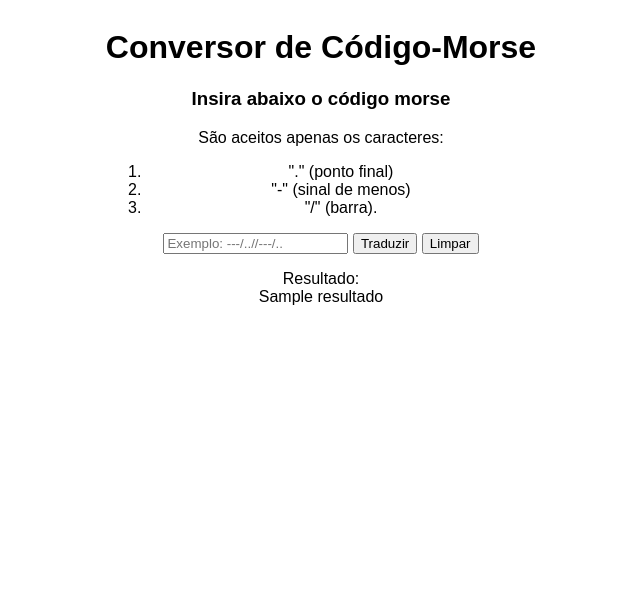
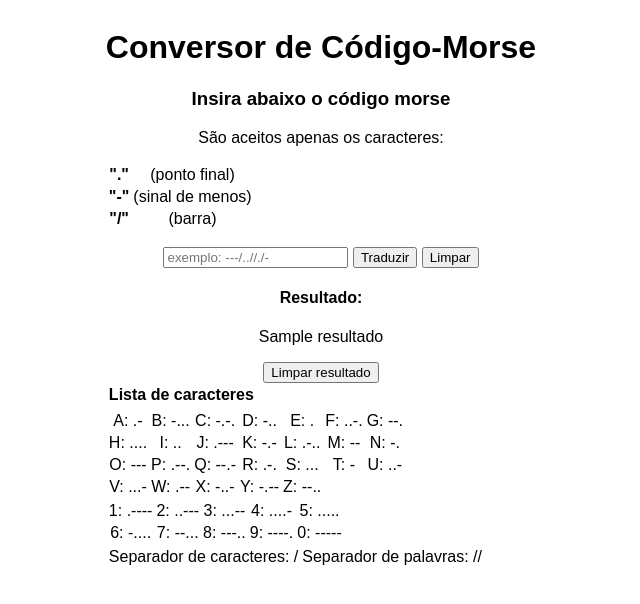
Before and after one commit to VicMCA/pyhon_morse_translator, a Flask app: template templates/index.html in a window 1280 px wide. Shown: the top 604 px of the page, without its empty margins (319-959 px from the left). Run offline with Flask 2, Linux system fonts and the light colour scheme; the template is opened without the code that fills it: most values are stand-ins (such as "Sample title", 1, 10 or a date in 2020); lists and menus that the app fills with data are empty.

Commit message:
Funçoes primarias completas, tabelas informativas completas. Proximo passo: CSS

```diff
--- a/app.py
+++ b/app.py
@@ -4,53 +4,52 @@ app = Flask(__name__)
 app.config['TEMPLATES_AUTO_RELOAD'] = True
 app.config['SEND_FILE_MAX_AGE_DEFAULT'] = 0
 
+"""Tabelas de tradução"""
+tabela_morse_to_char = {
+  '.-': 'A', '-...': 'B', '-.-.': 'C', '-..': 'D', '.': 'E',
+  '..-.': 'F', '--.': 'G', '....': 'H', '..': 'I', '.---': 'J',
+  '-.-': 'K', '.-..': 'L', '--': 'M', '-.': 'N', '---': 'O',
+  '.--.': 'P', '--.-': 'Q', '.-.': 'R', '...': 'S', '-': 'T',
+  '..-': 'U', '...-': 'V', '.--': 'W', '-..-': 'X', '-.--': 'Y',
+  '--..': 'Z', '-----': '0', '.----': '1', '..---': '2',
+  '...--': '3', '....-': '4', '.....': '5', '-....': '6',
+  '--...': '7', '---..': '8', '----.': '9', 'c': '', 'space': ' ',
+}
+
+tabela_char_to_morse = {
+  'A': '.-', 'B': '-...', 'C': '-.-.', 'D': '-..', 'E': '.',
+  'F': '..-.', 'G': '--.', 'H': '....', 'I': '..', 'J': '.---',
+  'K': '-.-', 'L': '.-..', 'M': '--', 'N': '-.', 'O': '---',
+  'P': '.--.', 'Q': '--.-', 'R': '.-.', 'S': '...', 'T': '-',
+  'U': '..-', 'V': '...-', 'W': '.--', 'X': '-..-', 'Y': '-.--',
+  'Z': '--..', '0': '-----', '1': '.----', '2': '..---',
+  '3': '...--', '4': '....-', '5': '.....', '6': '-....',
+  '7': '--...', '8': '---..', '9': '----.', 'c': '', 'space': ' ',
+}
+
+
 @app.route("/", methods=["POST", "GET"])
 def index():
-  resultado = ''
+  resultado = None
   if request.method == "POST":
     codigo = request.form['codigo']
-    try:
-      resultado = morse(codigo + '/')
-      return render_template('index.html', resultado=resultado)
-    except:
-      if len(codigo) > 0:
+    if codigo != '':
+      try:
+        print(codigo)
+        resultado = morse_to_text(codigo + '/')
+        return render_template('index.html', resultado=resultado)
+      except:
         resultado = 'Erro ao traduzir. A sequência de símbolos não corresponde a nenhum caractere válido.'
         return render_template('index.html', resultado=resultado)
-      else:
-        return redirect('/')
   else:
-    return render_template('index.html')
+    return render_template('index.html', resultado=resultado)
 
 
-def morse(codigo):
+def morse_to_text(codigo):
   '''
-  Contém o dicionário e realiza a tradução do input
-  recebido, de código-morse para ASCII em maiúsculas.
-
+  Realiza a tradução do input recebido, de código-morse para ASCII em maiúsculas.
   Pontuação e acentos não inclusos.
   '''
-  tabela_morse_to_char = {
-    '.-': 'A', '-...': 'B', '-.-.': 'C', '-..': 'D', '.': 'E',
-    '..-.': 'F', '--.': 'G', '....': 'H', '..': 'I', '.---': 'J',
-    '-.-': 'K', '.-..': 'L', '--': 'M', '-.': 'N', '---': 'O',
-    '.--.': 'P', '--.-': 'Q', '.-.': 'R', '...': 'S', '-': 'T',
-    '..-': 'U', '...-': 'V', '.--': 'W', '-..-': 'X', '-.--': 'Y',
-    '--..': 'Z', '-----': '0', '.----': '1', '..---': '2',
-    '...--': '3', '....-': '4', '.....': '5', '-....': '6',
-    '--...': '7', '---..': '8', '----.': '9', 'c': '', 'space': ' ',
-  }
-
-  tabela_char_to_morse = {
-    'A': '.-', 'B': '-...', 'C': '-.-.', 'D': '-..', 'E': '.',
-    'F': '..-.', 'G': '--.', 'H': '....', 'I': '..', 'J': '.---',
-    'K': '-.-', 'L': '.-..', 'M': '--', 'N': '-.', 'O': '---',
-    'P': '.--.', 'Q': '--.-', 'R': '.-.', 'S': '...', 'T': '-',
-    'U': '..-', 'V': '...-', 'W': '.--', 'X': '-..-', 'Y': '-.--',
-    'Z': '--..', '0': '-----', '1': '.----', '2': '..---',
-    '3': '...--', '4': '....-', '5': '.....', '6': '-....',
-    '7': '--...', '8': '---..', '9': '----.', 'c': '', 'space': ' ',
-  }
-
   caracteres_aceitos = ['.', '-', '/']
   caractere = ''
   lista_caracteres = []
@@ -76,6 +75,5 @@ def morse(codigo):
     return ''.join(lista_caracteres)
 
 
-
 if __name__ == '__main__':
   app.run(debug=True, port=5000)
--- a/templates/index.html
+++ b/templates/index.html
@@ -16,35 +16,83 @@
       <form class="formulario" action="/" method="POST">
         <h3>Insira abaixo o código morse</h3>
         <p>São aceitos apenas os caracteres:<br>
-          <ol class="lista-caracteres">
-            <li>"." (ponto final)</li>
-            <li>"-" (sinal de menos)</li>
-            <li>"/" (barra).</li>
-          </ol>
+          <table class="lista-caracteres">
+            <tr>
+              <td><strong>"."</strong></td>
+              <td>(ponto final)</td>
+            </tr>
+            <tr>
+              <td><strong>"-"</strong></td>
+              <td>(sinal de menos)</td>
+            </tr>
+            <tr>
+              <td><strong>"/"</strong></td>
+              <td>(barra)</td>
+            </tr>
+          </table>
         </p>
         <input type="text" oninput="removerCaracteres()"
-          required id="codigo" name="codigo"
-          placeholder="Exemplo: ---/..//---/..">
+          id="codigo" name="codigo" required
+          placeholder="exemplo: ---/..//./-">
         <button class="form_buttons" type="submit">Traduzir</button>
         <button class="form_buttons" type="reset">Limpar</button>
       </form>
 
-      <p class="resultado">Resultado:<br/>
-        {% if resultado|length > 0 %}
-          {{ resultado }}
-        {% else %}
-
-        {% endif %}
-      </p>
+      <div class="traducao">
+        <h4 class="traducao-titulo">Resultado:</h4>
+        <p class="resultado" id="resultado">{{ resultado }}</p>
+        <button onclick="limparResultado()" >Limpar resultado</button>
+      </div>
 
       <div class="informacoes-morse">
-        <table class="tabela-morse">
-
+        <table class="container-tabelas">
+          <tr>
+            <th>Lista de caracteres</th>
+          </tr>
+          <tr>
+            <table class="tabela-morse" id="tabela-morse-letras">
+              <tr>
+                <td>A: .-</td><td>B: -...</td><td>C: -.-.</td><td>D: -..</td>
+                <td>E: .</td><td>F: ..-.</td><td>G: --.</td></tr>
+              <tr>
+                <td>H: ....</td><td>I: ..</td><td>J: .---</td><td>K: -.-</td>
+                <td>L: .-..</td><td>M: --</td><td>N: -.</td>
+              <tr>
+                <td>O: ---</td><td>P: .--.</td><td>Q: --.-</td><td>R: .-.</td>
+                <td>S: ...</td><td>T: -</td><td>U: ..-</td>
+              </tr>
+              <tr>
+                <td>V: ...-</td><td>W: .--</td><td>X: -..-</td>
+                <td>Y: -.--</td><td>Z: --..</td>
+              </tr>
+            </table>
+            <table class="tabela-morse" id="tabela-morse-numeros">
+              <tr>
+                <td>1: .----</td><td>2: ..---</td><td>3: ...--</td>
+                <td>4: ....-</td><td>5: .....</td>
+              </tr>
+              <tr>
+                <td>6: -....</td><td>7: --...</td><td>8: ---..</td>
+                <td>9: ----.</td><td>0: -----</td>
+              </tr>
+            </table>
+            <table class="tabela-morse" id="tabela-morse-espacos">
+              <tr>
+                <td>Separador de caracteres: /</td>
+                <td>Separador de palavras: //</td>
+              </tr>
+            </table>
+          </tr>
         </table>
       </div>
     </div>
 
     <script>
+      function limparResultado() {
+        let texto = document.getElementById("resultado");
+        texto.innerHTML = '<br/>';
+      }
+
       function removerCaracteres() {
         let campoCodigo = document.getElementById("codigo");
         let codigo = campoCodigo.value;
```
